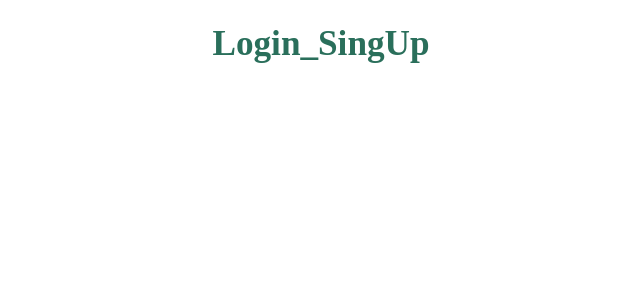
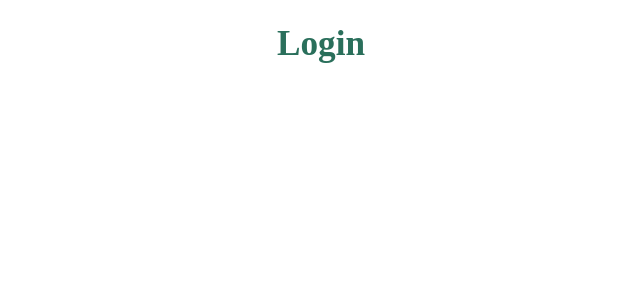
Before and after one commit to anmadb/prototipoTFG, a React (Vite) app in the folder Frontend/: page / in a window 1280 px wide. Shown: the top 300 px of the page, without its empty margins (319-959 px from the left). Built offline with nearby package versions, Linux system fonts and the light colour scheme.

Commit message:
Distincion entre login y registro

```diff
--- a/Frontend/src/App.jsx
+++ b/Frontend/src/App.jsx
@@ -4,7 +4,8 @@ import { BrowserRouter, Routes, Route } from "react-router-dom";
 
 import Home from './pages/home.jsx'
 import CreatePost from './pages/CreatePost.jsx'
-import Login_SingUp from './pages/Login_SingUp.jsx';
+import SingUp from './pages/SingUp.jsx';
+import Login from './pages/Login.jsx';
 
 
 function App() {
@@ -15,7 +16,8 @@ function App() {
         <Route path="/h" element={<Home />} />
         <Route path="/home" element={<Home />} />
         <Route path="/createPost" element={<CreatePost />} />
-        <Route path="/" element={<Login_SingUp />} />
+        <Route path="/SingUp" element={<SingUp />} />
+        <Route path="/" element={<Login />} />
       </Routes>
     </BrowserRouter>
 
--- a/Frontend/src/pages/CreatePost.css
+++ b/Frontend/src/pages/CreatePost.css
@@ -4,7 +4,7 @@
     flex-direction: column;
     align-items: center;
     justify-content: center;
-    min-height: calc(100vh - 120px); /* Ajusta según altura de tu navbar */
+    min-height: calc(100vh - 120px);
   }
 
   h1 {
--- /dev/null
+++ b/Frontend/src/pages/Login.jsx
@@ -0,0 +1,11 @@
+export default function SingUp() {
+    return (
+        <>
+            <h1>Login</h1>
+
+
+
+
+        </>
+    );
+}
--- a/Frontend/src/pages/Login_SingUp.jsx
+++ /dev/null
@@ -1,11 +0,0 @@
-export default function Login_SingUp() {
-    return (
-        <>
-            <h1>Login_SingUp</h1>
-
-
-
-
-        </>
-    );
-}
--- /dev/null
+++ b/Frontend/src/pages/SingUp.jsx
@@ -0,0 +1,11 @@
+export default function SingUp() {
+    return (
+        <>
+            <h1>SingUp</h1>
+
+
+
+
+        </>
+    );
+}
```
Also changed, not shown: Frontend/src/pages/Login.css (added), Frontend/src/pages/Login_SingUp.css (deleted), Frontend/src/pages/SingUp.css (added).
